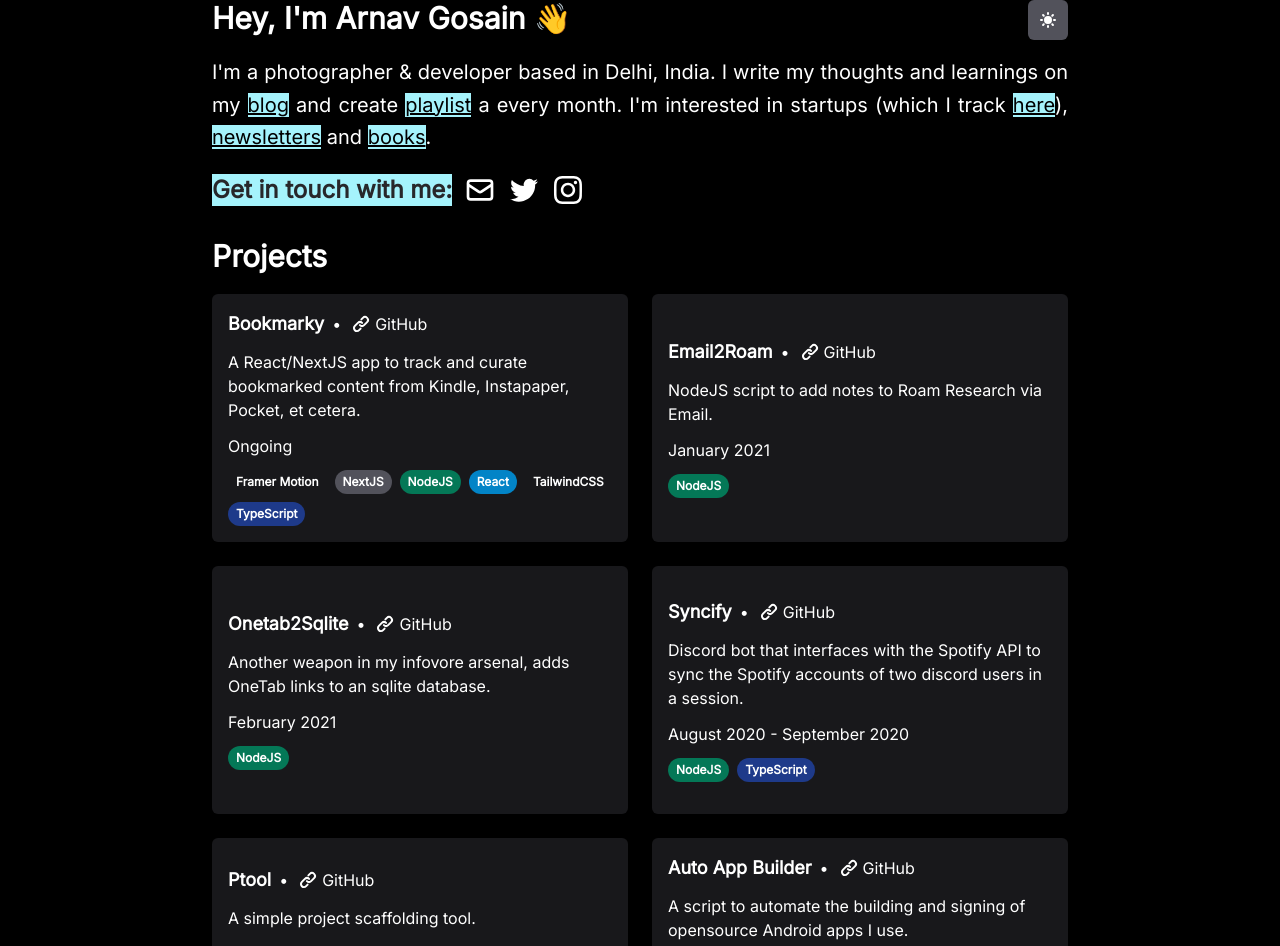
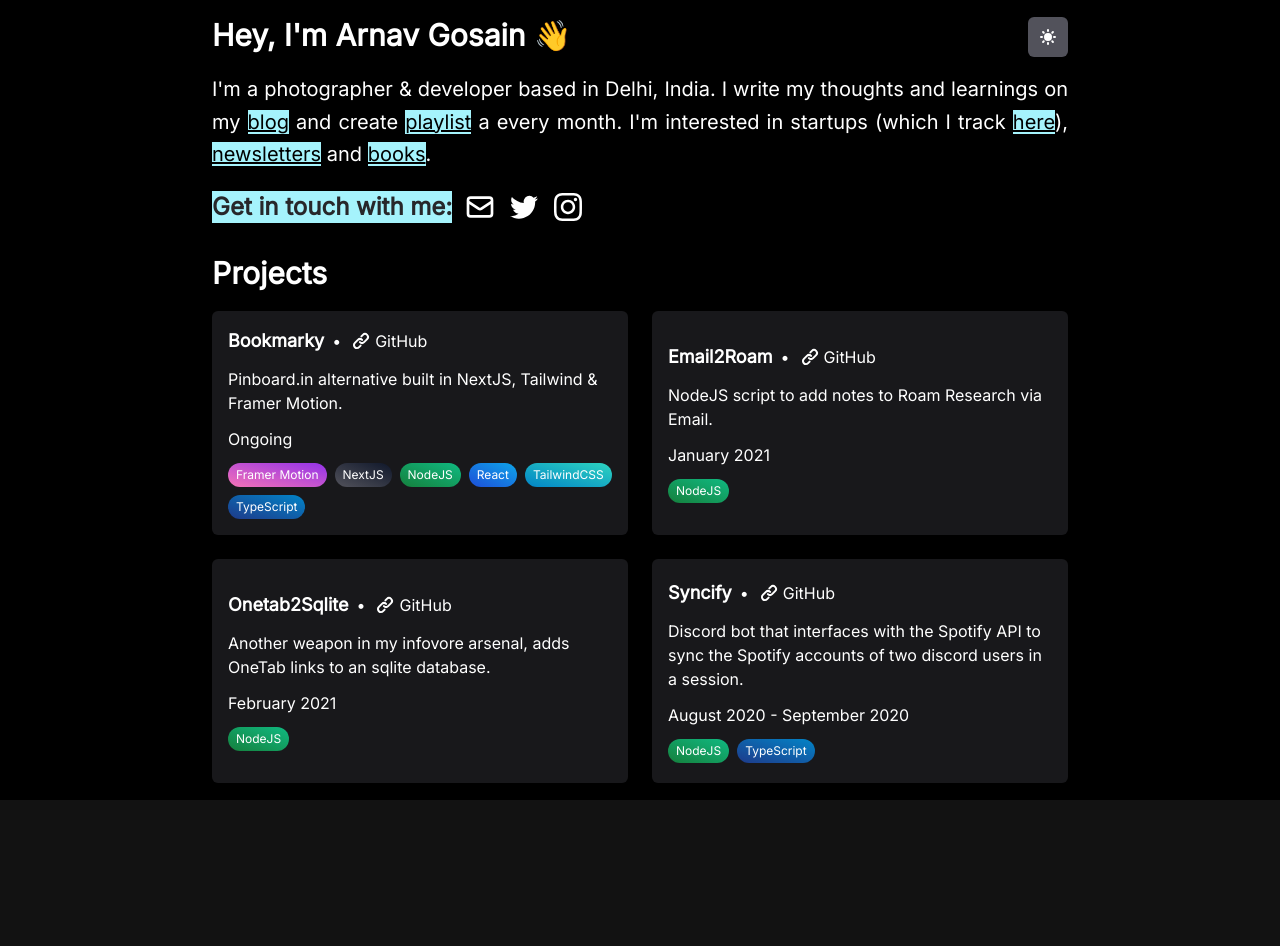
Before and after one commit to arn4v/arnavgosain.com, a Next.js app: page / in a window 1280 px wide. Shown: the top 946 px of the page. After the commit the page ends 800 px from the top, so only its background shows below. Built offline with nearby package versions, Linux system fonts and the light colour scheme; what @tailwindcss/typography would draw is missing.

Commit message:
Add gradients to tags
Signed-off-by: Arnav Gosain <arnav@arnavgosain.com>

```diff
--- a/src/components/homepage/sections/projects.jsx
+++ b/src/components/homepage/sections/projects.jsx
@@ -17,15 +17,19 @@ import { HiLink } from "react-icons/hi";
 const projects = [
   {
     name: "Bookmarky",
-    description:
-      "A React/NextJS app to track and curate bookmarked content from Kindle, Instapaper, Pocket, et cetera.",
+    description: (
+      <>
+        <CustomLink className="hover:text-blue-600 transition duration-100 ease-in-out" href="https://pinboard.in">Pinboard.in</CustomLink>
+        {" alternative built in NextJS, Tailwind & Framer Motion."}
+      </>
+    ),
     duration: "Ongoing",
     github: "https://github.com/arn4v/bookmarky",
     tags: [
-      "React",
       "TailwindCSS",
       "Framer Motion",
       "NextJS",
+      "React",
       "NodeJS",
       "TypeScript",
     ],
@@ -53,30 +57,32 @@ const projects = [
     github: "https://github.com/arn4v/syncify",
     tags: ["TypeScript", "NodeJS"],
   },
-  {
-    name: "Ptool",
-    description: "A simple project scaffolding tool.",
-    github: "https://github.com/arn4v/ptool",
-    duration: "August 2020",
-    tags: ["Python"],
-  },
-  {
-    name: "Auto App Builder",
-    description:
-      "A script to automate the building and signing of opensource Android apps I use.",
-    github: "https://github.com/arn4v/auto-app-builder",
-    duration: "May 2020 - August 2020",
-    tags: ["Bash", "Python"],
-  },
+  // {
+  //   name: "Ptool",
+  //   description: "A simple project scaffolding tool.",
+  //   github: "https://github.com/arn4v/ptool",
+  //   duration: "August 2020",
+  //   tags: ["Python"],
+  // },
+  // {
+  //   name: "Auto App Builder",
+  //   description:
+  //     "A script to automate the building and signing of opensource Android apps I use.",
+  //   github: "https://github.com/arn4v/auto-app-builder",
+  //   duration: "May 2020 - August 2020",
+  //   tags: ["Bash", "Python"],
+  // },
 ];
 
 const tagColors = {
-  NextJS: "bg-gray-600",
-  NodeJS: "bg-emerald-700",
-  TypeScript: "bg-blue-900",
-  React: "bg-lightBlue-600",
-  Python: "bg-yellow-700",
-  Bash: "bg-purple-900",
+  "Framer Motion": "bg-gradient-to-tr from-pink-400 to-purple-600",
+  TailwindCSS: "bg-gradient-to-tr from-lightBlue-600 to-teal-400",
+  NextJS: "bg-gradient-to-tr from-gray-500 dark:from-gray-600 to-blueGray-900",
+  NodeJS: "bg-gradient-to-tr from-green-700 to-emerald-500",
+  TypeScript: "bg-gradient-to-tr from-blue-900 bg-lightBlue-600",
+  React: "bg-gradient-to-tr from-blue-700 to-lightBlue-500",
+  Python: "bg-gradient-to-tr from-orange-600 to-yellow-600",
+  Bash: "bg-gradient-to-tr from-blue-600 to-lightBlue-700",
 };
 
 /*
@@ -85,7 +91,7 @@ const tagColors = {
 export default function ProjectsSection() {
   return (
     <>
-      <div className="flex flex-col space-y-5">
+      <div className="flex flex-col gap-5">
         <h1 className="text-3xl font-bold dark:text-white">Projects</h1>
         <div className="grid grid-rows-4 lg:grid-rows-2 lg:grid-cols-2 gap-4 lg:gap-6">
           {projects.map((p) => {
@@ -124,7 +130,7 @@ export default function ProjectsSection() {
                         <>
                           <div
                             key={`${p.name}-${t}`}
-                            className={`rounded-xl h-6 py-1 font-semibold text-white px-2 text-xs ${tagColors[t]}`}
+                            className={`rounded-xl h-6 py-1 font-medium text-white px-2 text-xs ${tagColors[t]}`}
                           >
                             {t}
                           </div>
```
